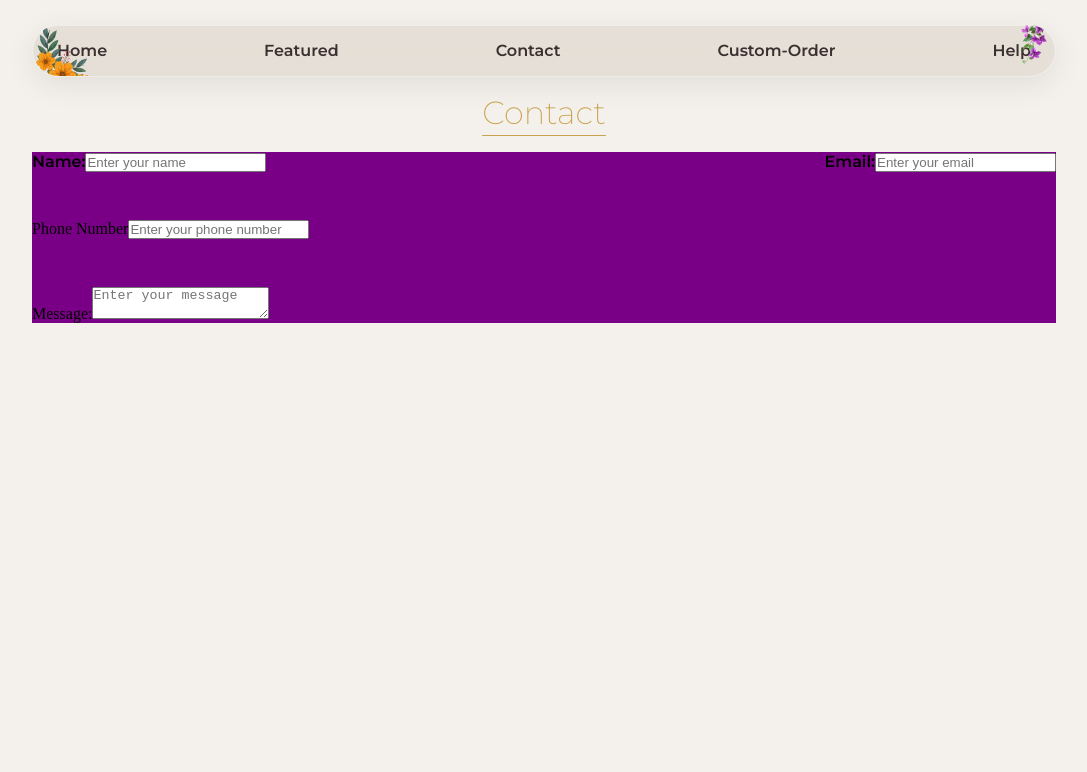
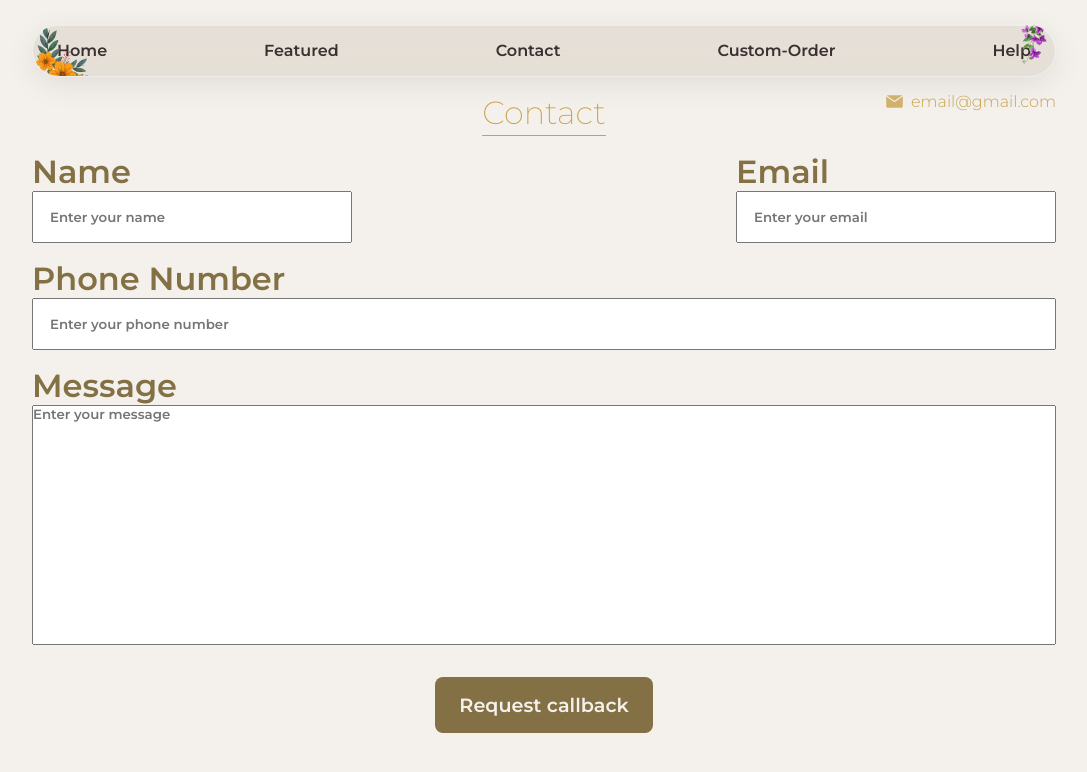
Before and after one commit to nikhil12458/pristineGlow, a React (Vite) app: page /contact in a window 1280 px wide. Shown: the top 772 px of the page, without its empty margins (96-1183 px from the left). Built offline with nearby package versions, Linux system fonts and the light colour scheme.

Commit message:
contact page v2

```diff
--- a/src/components/ContactPage/Contact.jsx
+++ b/src/components/ContactPage/Contact.jsx
@@ -11,7 +11,7 @@ const Contact = () => {
         <form action="">
           <div className="form-top">
             <label>
-              <span>Name:</span>
+              <span>Name</span>
               <input
                 type="text"
                 id="name"
@@ -21,7 +21,7 @@ const Contact = () => {
               />
             </label>
             <label>
-              <span>Email:</span>
+              <span>Email</span>
               <input
                 type="email"
                 id="email"
@@ -31,7 +31,7 @@ const Contact = () => {
               />
             </label>
           </div>
-          <label>
+          <label className="form-center">
             <span>Phone Number</span>
             <input
               type="tel"
@@ -41,8 +41,8 @@ const Contact = () => {
               required
             />
           </label>
-          <label>
-            <span>Message:</span>
+          <label className="form-bottom">
+            <span>Message</span>
             <textarea
               id="message"
               name="message"
@@ -50,6 +50,7 @@ const Contact = () => {
               required
             ></textarea>
           </label>
+          <button>Request callback</button>
         </form>
       </section>
     </div>
--- a/src/index.css
+++ b/src/index.css
@@ -247,6 +247,7 @@ body {
 .main .contact-page {
   width: 100%;
   flex: 1;
+  position: relative;
 }
 .main .contact-page header.contact-header {
   width: -moz-fit-content;
@@ -263,6 +264,22 @@ body {
   font-weight: 200;
   color: var(--accent-color);
 }
+.main .contact-page header.contact-header h1::after {
+  content: " email@gmail.com";
+  display: inline-flex;
+  align-items: center;
+  font-family: Montserrat;
+  font-weight: 300;
+  font-size: 1rem;
+  position: absolute;
+  background-image: url("/svg/mail.svg");
+  background-repeat: no-repeat;
+  background-size: 1.2rem;
+  background-position: left center;
+  padding-left: 1.6rem;
+  right: 10%;
+  top: 2%;
+}
 .main .contact-page header.contact-header .underline {
   width: 100%;
   height: 1.5px;
@@ -272,14 +289,12 @@ body {
 .main .contact-page section.contact-body {
   width: 80%;
   margin: 0 auto;
-  background-color: red;
 }
 .main .contact-page section.contact-body form {
   width: 100%;
-  background-color: rgba(0, 0, 255, 0.526);
   display: flex;
   flex-direction: column;
-  gap: var(--gutter-lg);
+  gap: var(--gutter-sm);
 }
 .main .contact-page section.contact-body form .form-top {
   width: 100%;
@@ -287,7 +302,66 @@ body {
   align-items: center;
   justify-content: space-between;
 }
+.main .contact-page section.contact-body form .form-top label {
+  display: flex;
+  flex-direction: column;
+}
 .main .contact-page section.contact-body form .form-top label span {
   font-family: Montserrat;
   font-weight: 600;
+  font-size: 2rem;
+  color: var(--contact-form-button-color);
+}
+.main .contact-page section.contact-body form .form-top label input {
+  font-family: Montserrat;
+  font-weight: 600;
+  width: 25vw;
+  padding: var(--pad-sm);
+}
+.main .contact-page section.contact-body form label.form-center {
+  display: flex;
+  flex-direction: column;
+}
+.main .contact-page section.contact-body form label.form-center span {
+  font-family: Montserrat;
+  font-weight: 600;
+  font-size: 2rem;
+  color: var(--contact-form-button-color);
+}
+.main .contact-page section.contact-body form label.form-center input {
+  font-family: Montserrat;
+  font-weight: 600;
+  width: 100%;
+  padding: var(--pad-sm);
+}
+.main .contact-page section.contact-body form label.form-bottom {
+  display: flex;
+  flex-direction: column;
+}
+.main .contact-page section.contact-body form label.form-bottom span {
+  font-family: Montserrat;
+  font-weight: 600;
+  font-size: 2rem;
+  color: var(--contact-form-button-color);
+}
+.main .contact-page section.contact-body form label.form-bottom textarea {
+  font-family: Montserrat;
+  font-weight: 600;
+  width: 100%;
+  height: 15rem;
+  resize: none;
+}
+.main .contact-page section.contact-body form button {
+  width: -moz-fit-content;
+  width: fit-content;
+  padding: var(--pad-sm) var(--pad-md);
+  margin: var(--mar-sm) auto;
+  font-family: Montserrat;
+  font-weight: 600;
+  font-size: 1.2rem;
+  color: var(--background-color-light-linen);
+  background-color: var(--contact-form-button-color);
+  border: none;
+  border-radius: var(--radius-md);
+  cursor: pointer;
 }/*# sourceMappingURL=index.css.map */
--- a/src/index.scss
+++ b/src/index.scss
@@ -212,6 +212,13 @@ body {
   flex-direction: $direction;
 }
 
+@mixin contact-span {
+  font-family: Montserrat;
+  font-weight: 600;
+  font-size: 2rem;
+  color: var(--contact-form-button-color);
+}
+
 .main {
   width: 100%;
   min-height: 100vh;
@@ -288,16 +295,35 @@ body {
   .contact-page {
     width: 100%;
     flex: 1;
+    position: relative;
 
     header.contact-header {
       width: fit-content;
       margin: var(--mar-sm) auto;
       @include flex(center, column);
       gap: calc(var(--gutter-sm) / 6);
+
       h1 {
         font-family: Montserrat;
         font-weight: 200;
         color: var(--accent-color);
+      }
+
+      h1::after {
+        content: " email@gmail.com";
+        display: inline-flex;
+        align-items: center;
+        font-family: Montserrat;
+        font-weight: 300;
+        font-size: 1rem;
+        position: absolute;
+        background-image: url("/svg/mail.svg");
+        background-repeat: no-repeat;
+        background-size: 1.2rem;
+        background-position: left center;
+        padding-left: 1.6rem;
+        right: 10%;
+        top: 2%;
       }
 
       .underline {
@@ -311,14 +337,12 @@ body {
     section.contact-body {
       width: 80%;
       margin: 0 auto;
-      background-color: red;
 
       form {
         width: 100%;
-        background-color: rgba(0, 0, 255, 0.526);
         display: flex;
         flex-direction: column;
-        gap: var(--gutter-lg);
+        gap: var(--gutter-sm);
 
         .form-top {
           width: 100%;
@@ -327,11 +351,62 @@ body {
           justify-content: space-between;
 
           label {
+            display: flex;
+            flex-direction: column;
             span {
+              @include contact-span();
+            }
+            input {
               font-family: Montserrat;
               font-weight: 600;
+              width: 25vw;
+              padding: var(--pad-sm);
             }
           }
+        }
+
+        label.form-center {
+          display: flex;
+          flex-direction: column;
+          span {
+            @include contact-span();
+          }
+
+          input {
+            font-family: Montserrat;
+            font-weight: 600;
+            width: 100%;
+            padding: var(--pad-sm);
+          }
+        }
+
+        label.form-bottom {
+          display: flex;
+          flex-direction: column;
+          span {
+            @include contact-span();
+          }
+          textarea {
+            font-family: Montserrat;
+            font-weight: 600;
+            width: 100%;
+            height: 15rem;
+            resize: none;
+          }
+        }
+
+        button {
+          width: fit-content;
+          padding: var(--pad-sm) var(--pad-md);
+          margin: var(--mar-sm) auto;
+          font-family: Montserrat;
+          font-weight: 600;
+          font-size: 1.2rem;
+          color: var(--background-color-light-linen);
+          background-color: var(--contact-form-button-color);
+          border: none;
+          border-radius: var(--radius-md);
+          cursor: pointer;
         }
       }
     }
```
Also changed, not shown: public/svg/mail.svg (added), 1 other file (tests, documents, lock files or other folders).
